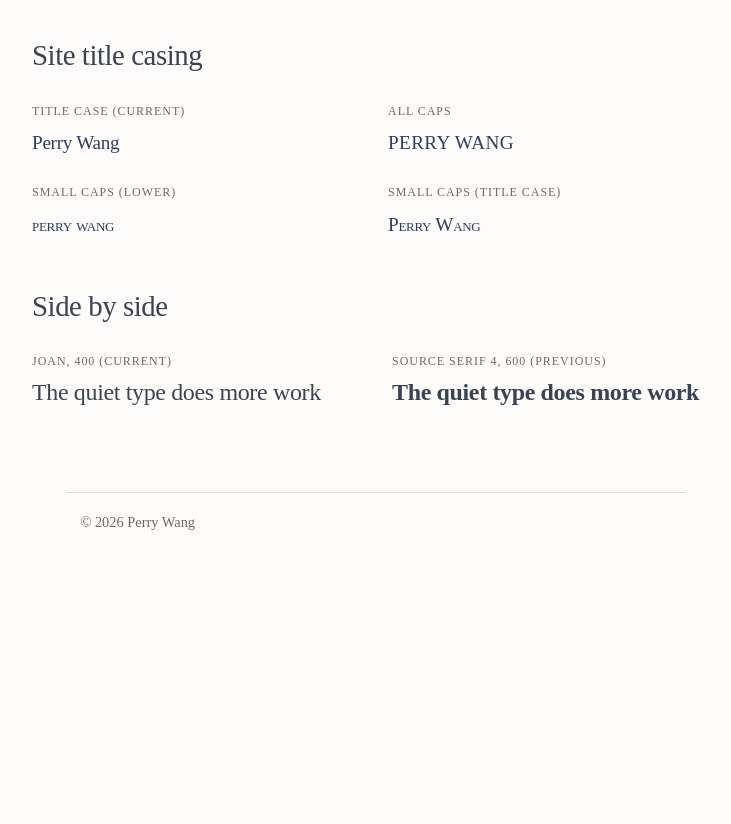
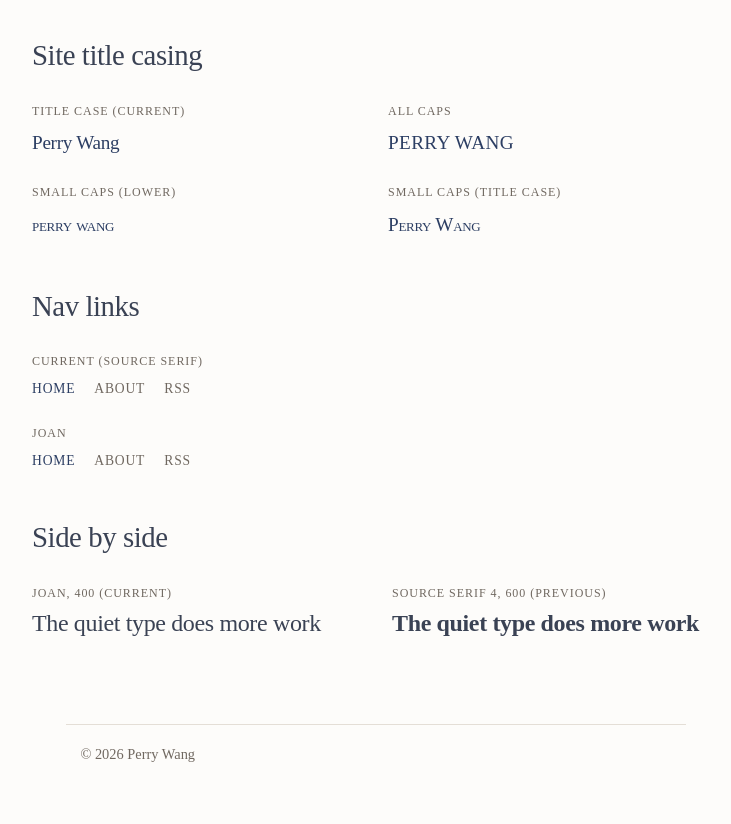
Before and after one commit to perrwa/perrwa.github.io, an Astro site: page /type-sample in a window 1280 px wide. Shown: the part 1661-2485 px from the top of the page, without its empty margins (264-995 px from the left). Before the commit the page ends 2253 px from the top, so only its background shows below. Built offline with nearby package versions, Linux system fonts and the light colour scheme; Astro itself is replaced by a stand-in of ours.

Commit message:
docs: add nav-link Joan comparison to type sample
Home/About/RSS trio shown in current Source Serif vs. Joan,
matching the real header nav styling (uppercase, 0.85em,
0.06em tracking) for an accurate side-by-side.

```diff
--- a/src/pages/type-sample.astro
+++ b/src/pages/type-sample.astro
@@ -71,6 +71,26 @@ import Header from '../components/Header.astro';
       }
       .wordmark.small-caps {
         font-variant-caps: small-caps;
+      }
+      .nav-compare {
+        display: flex;
+        flex-direction: column;
+        gap: 1.5em;
+      }
+      .nav-preview {
+        display: flex;
+        align-items: center;
+        gap: 1.4em;
+        font-size: 0.85em;
+        text-transform: uppercase;
+        letter-spacing: 0.06em;
+        color: rgb(var(--gray));
+      }
+      .nav-preview .active {
+        color: rgb(var(--accent));
+      }
+      .nav-preview.joan {
+        font-family: var(--display);
       }
       @media (max-width: 720px) {
         main.specimen {
@@ -190,6 +210,28 @@ import Header from '../components/Header.astro';
       </section>
 
       <section>
+        <h2>Nav links</h2>
+        <div class="nav-compare">
+          <div>
+            <p class="label">Current (Source Serif)</p>
+            <div class="nav-preview">
+              <span class="active">Home</span>
+              <span>About</span>
+              <span>RSS</span>
+            </div>
+          </div>
+          <div>
+            <p class="label">Joan</p>
+            <div class="nav-preview joan">
+              <span class="active">Home</span>
+              <span>About</span>
+              <span>RSS</span>
+            </div>
+          </div>
+        </div>
+      </section>
+
+      <section>
         <h2>Side by side</h2>
         <div class="ab">
           <div>
```
